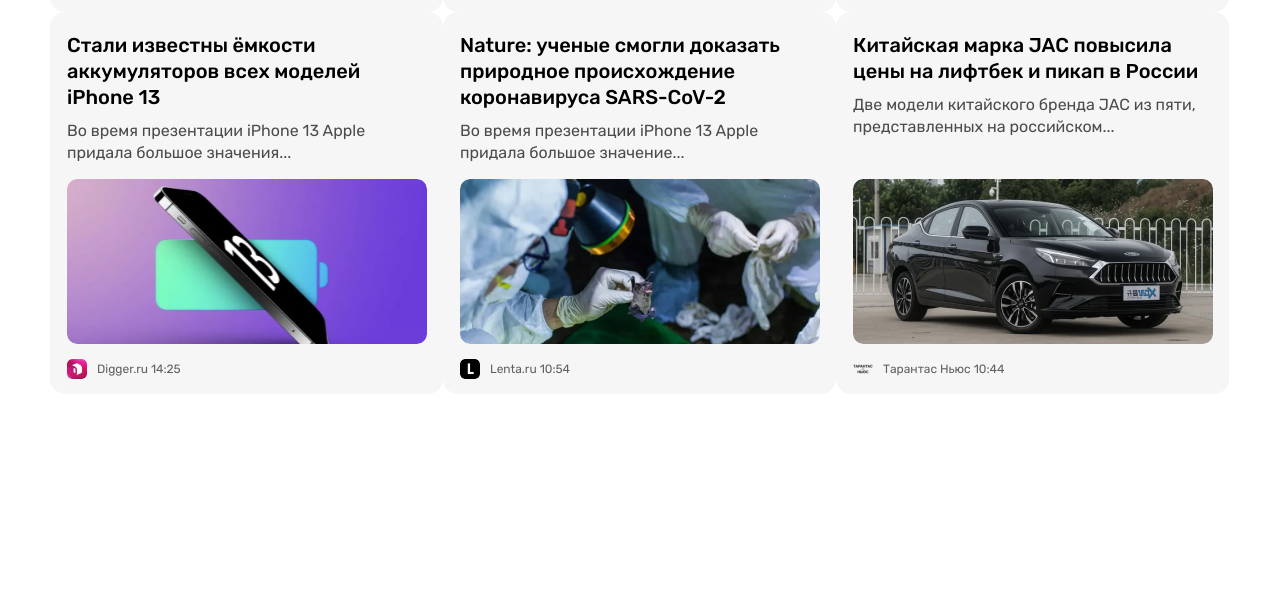
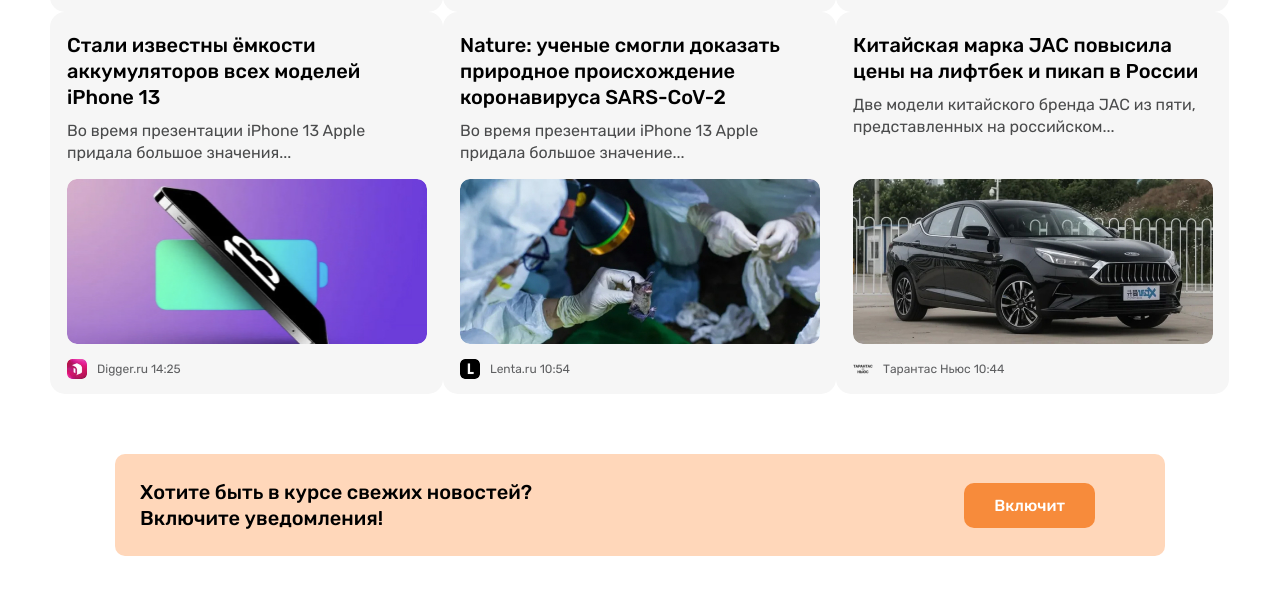
Before and after one commit to makhsudoff/N24, a plain HTML site: page index.html in a window 1280 px wide. Shown: the part 788-1382 px from the top of the page. Before the commit the page ends 1192 px from the top, so only its background shows below. Drawn offline with Linux system fonts and the light colour scheme.

Commit message:
Add notification cta

```diff
--- a/css/styles.css
+++ b/css/styles.css
@@ -25,6 +25,7 @@
 .button {
   display: inline-block;
   font-size: 16px;
+  border: none;
   border-radius: 10px;
   padding: 13px 20px;
   line-height: normal;
@@ -41,12 +42,19 @@
 }
 
 
-.button-primary:hover {
+.button:hover {
   opacity: 0.8;
 }
 
-.button-primary:active {
+.button:active {
   opacity: 0.6;
+}
+
+.button-orange {
+  color: #fff;
+  padding: 13px 30px;
+  border-radius: 10px;
+  background-color: #F78B3B;
 }
 
 /* OUTLINE STYLES */
@@ -257,7 +265,6 @@
   display: flex;
   flex-wrap: wrap;
   margin-left: 10px;
-  margin-bottom: 10px;
 }
 .news-grid-item {
   width: 393px;
@@ -318,5 +325,24 @@
   line-height: normal;
   color: #5E5F61;
 }
-.article-card-source {
+
+/* NOTIFICATION CTA */
+
+.notification-cta {
+  display: flex;
+  align-items: center;
+  justify-content: space-between;
+  padding: 25px 70px 25px 25px;
+  margin: 60px 75px;
+  border-radius: 10px;
+  background-color: #ffd7ba;
+
 }
+.notification-cta-text {
+  color: #000;
+  font-family: "Rubik" , "Arial" sans-serif;
+  font-size: 20px;
+  font-style: normal;
+  font-weight: 500;
+  line-height: 26px;
+}
--- a/index.html
+++ b/index.html
@@ -248,6 +248,23 @@
         </div>
       </section>
 
+
+      <!-- NOTIFICATIONS-CTA -->
+
+      <section class="notification-cta">
+        <div class="notification-cta-text">
+          Хотите быть в курсе свежих новостей? <br> Включите уведомления!
+        </div>
+
+        <button class="button button-orange" type="button">Включит</button>
+      </section>
+
+
+
+
+
+
+
     </div>
 
   </main>
```
